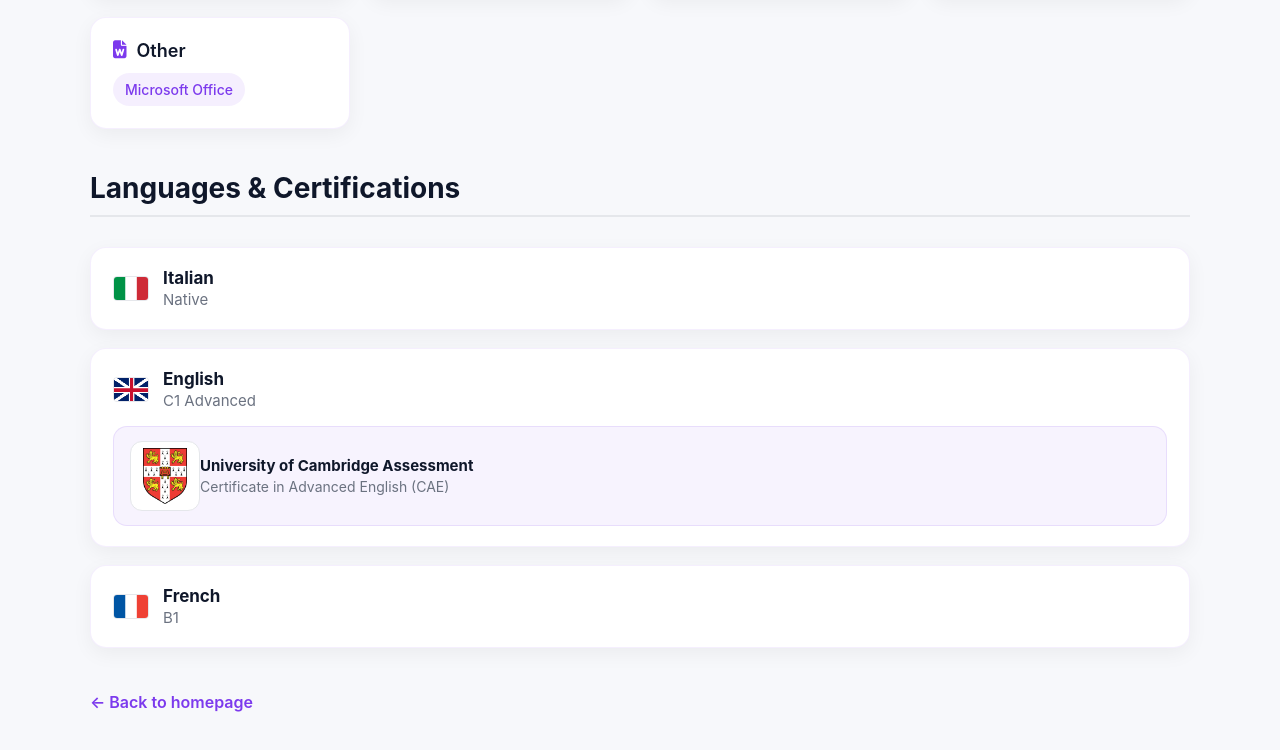
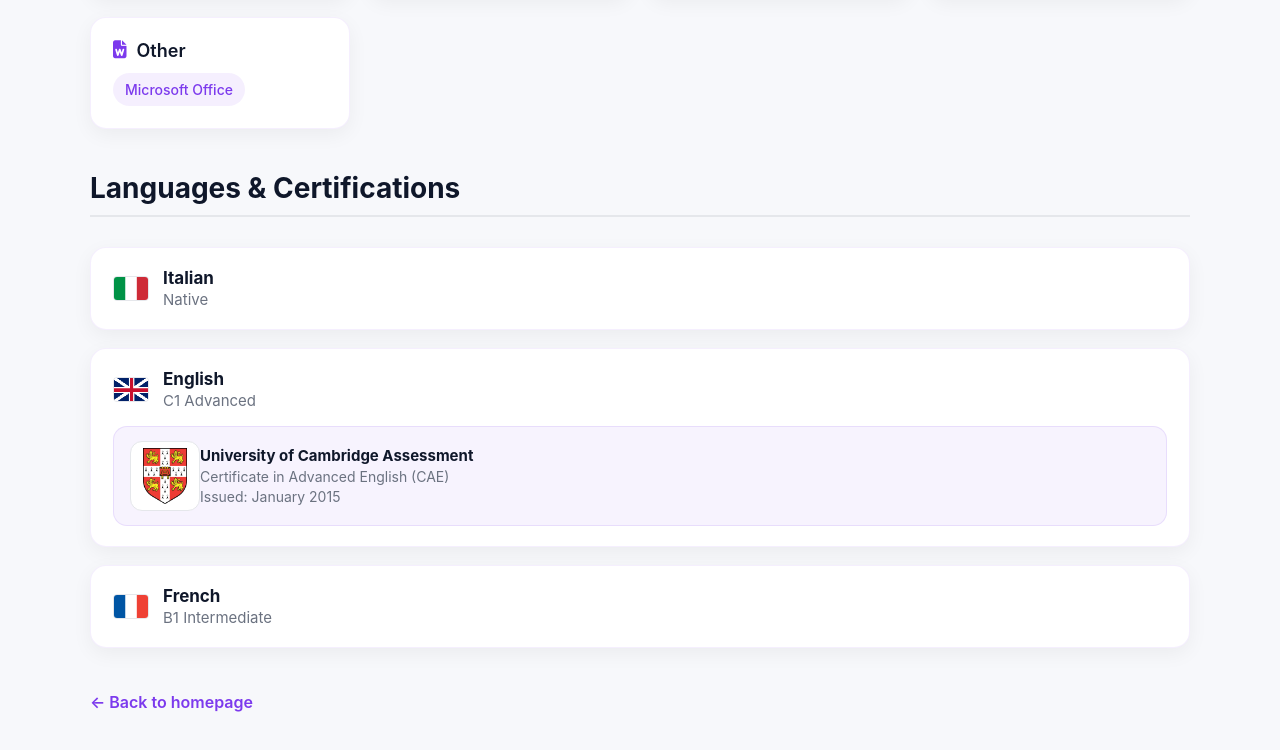
Before and after one commit to bettinielisabetta/bettinielisabetta.github.io, a plain HTML site: page technicalskills.html in a window 1280 px wide. Shown: the part 769-1519 px from the top of the page. Drawn offline with Linux system fonts and the light colour scheme.

Commit message:
Update technicalskills.html

```diff
--- a/technicalskills.html
+++ b/technicalskills.html
@@ -380,6 +380,7 @@ h2 {
       <div>
         <div class="certification-title"> University of Cambridge Assessment</div>
         <div class="certification-detail"> Certificate in Advanced English (CAE)</div>
+        <div class="certification-detail">Issued: January 2015</div>
       </div>
     </div>
   </div>
@@ -389,7 +390,7 @@ h2 {
       <img src="assets/flags/fr.png" class="flag" alt="French flag">
       <div>
         <div class="language-name">French</div>
-        <div class="language-level">B1</div>
+        <div class="language-level">B1 Intermediate</div>
       </div>
     </div>
   </div>
```
